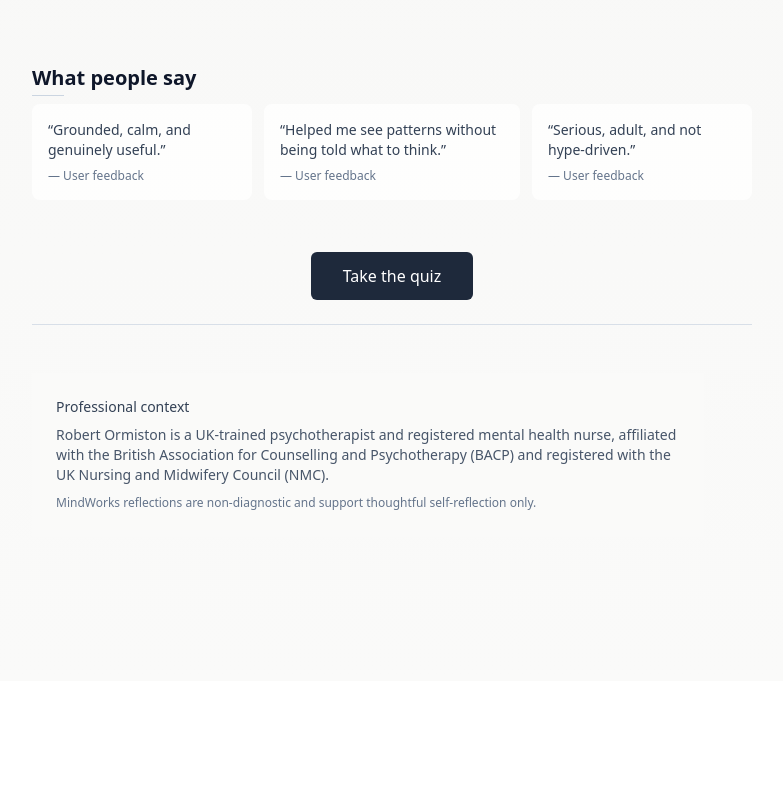
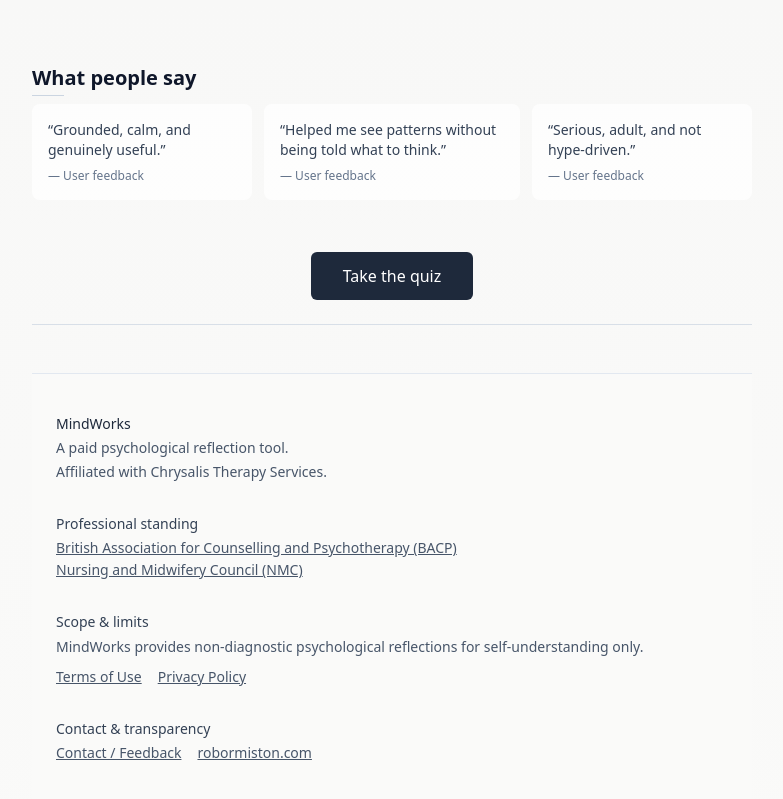
Before and after one commit to stopinder/therapy-orientation-quiz, a Vue app: page /about in a window 1280 px wide. Shown: the part 1487-2286 px from the top of the page, without its empty margins (248-1031 px from the left). Before the commit the page ends 2168 px from the top, so only its background shows below. Built offline with nearby package versions, Linux system fonts and the light colour scheme; no server answers.

Commit message:
About and terms

```diff
--- a/src/views/About.vue
+++ b/src/views/About.vue
@@ -180,25 +180,101 @@
       <div class="mt-8 pt-6 border-t border-slate-300/70"></div>
 
       <!-- FOOTER -->
-      <footer class="mt-10 bg-stone-50 px-6 py-6 text-sm text-slate-600 max-w-2xl">
-        <div class="space-y-2">
+      <footer class="mt-16 border-t border-slate-200 bg-stone-50 px-6 py-10 text-sm text-slate-600">
+        <div class="max-w-3xl mx-auto space-y-8">
 
-          <p class="font-medium text-slate-700">
-            Professional context
-          </p>
+          <!-- Service identity -->
+          <div class="space-y-1">
+            <p class="font-medium text-slate-800">
+              MindWorks
+            </p>
+            <p>
+              A paid psychological reflection tool.
+            </p>
+            <p>
+              Affiliated with Chrysalis Therapy Services.
+            </p>
+          </div>
 
-          <p>
-            Robert Ormiston is a UK-trained psychotherapist and registered mental health nurse,
-            affiliated with the British Association for Counselling and Psychotherapy (BACP)
-            and registered with the UK Nursing and Midwifery Council (NMC).
-          </p>
+          <!-- Professional standing -->
+          <div class="space-y-1">
+            <p class="font-medium text-slate-700">
+              Professional standing
+            </p>
+            <ul class="space-y-0.5">
+              <li>
+                <a
+                    href="https://www.bacp.co.uk/"
+                    target="_blank"
+                    rel="noopener noreferrer"
+                    class="hover:text-slate-800 underline"
+                >
+                  British Association for Counselling and Psychotherapy (BACP)
+                </a>
+              </li>
+              <li>
+                <a
+                    href="https://www.nmc.org.uk/"
+                    target="_blank"
+                    rel="noopener noreferrer"
+                    class="hover:text-slate-800 underline"
+                >
+                  Nursing and Midwifery Council (NMC)
+                </a>
+              </li>
+            </ul>
+          </div>
 
-          <p class="text-xs text-slate-500 leading-relaxed">
-            MindWorks reflections are non-diagnostic and support thoughtful self-reflection only.
-          </p>
+          <!-- Scope and limits -->
+          <div class="space-y-1">
+            <p class="font-medium text-slate-700">
+              Scope &amp; limits
+            </p>
+            <p class="leading-relaxed">
+              MindWorks provides non-diagnostic psychological reflections for self-understanding only.
+            </p>
+            <nav class="flex flex-wrap gap-x-4 gap-y-1 pt-1">
+              <router-link
+                  to="/terms"
+                  class="underline hover:text-slate-800"
+              >
+                Terms of Use
+              </router-link>
+              <router-link
+                  to="/privacy"
+                  class="underline hover:text-slate-800"
+              >
+                Privacy Policy
+              </router-link>
+            </nav>
+          </div>
+
+          <!-- Contact and transparency -->
+          <div class="space-y-1">
+            <p class="font-medium text-slate-700">
+              Contact &amp; transparency
+            </p>
+            <nav class="flex flex-wrap gap-x-4 gap-y-1">
+              <router-link
+                  to="/contact"
+                  class="underline hover:text-slate-800"
+              >
+                Contact / Feedback
+              </router-link>
+              <a
+                  href="https://robormiston.com"
+                  target="_blank"
+                  rel="noopener noreferrer"
+                  class="underline hover:text-slate-800"
+              >
+                robormiston.com
+              </a>
+            </nav>
+          </div>
 
         </div>
       </footer>
+
 
     </div>
   </main>
--- /dev/null
+++ b/src/views/ContactView.vue
@@ -0,0 +1,37 @@
+<template>
+  <main class="min-h-screen bg-stone-50 px-6 py-20">
+    <div class="max-w-3xl mx-auto space-y-8">
+
+      <h1 class="text-3xl font-semibold text-stone-800">
+        Terms of Use
+      </h1>
+
+      <p class="text-stone-700 leading-relaxed">
+        This product provides a paid psychological reflection based on self-reported responses.
+        It is not a diagnostic tool, medical advice, or a substitute for professional assessment.
+      </p>
+
+      <p class="text-stone-700 leading-relaxed">
+        By using this product, you acknowledge that the interpretation and use of the content
+        is your responsibility.
+      </p>
+
+      <p class="text-stone-700 leading-relaxed">
+        This product is not intended for crisis situations or emergency decision-making.
+      </p>
+      <p class="text-stone-700 leading-relaxed">
+        Feedback, questions, or comments can be sent to:
+      </p>
+
+      <p class="mt-4">
+        <a
+            href="mailto:your@email.com"
+            class="text-slate-700 underline hover:text-slate-900"
+        >
+          your@email.com
+        </a>
+      </p>
+
+    </div>
+  </main>
+</template>
--- /dev/null
+++ b/src/views/PrivacyView.vue
@@ -0,0 +1,99 @@
+<template>
+  <main class="min-h-screen bg-stone-50 px-6 py-20">
+    <div class="max-w-3xl mx-auto space-y-8">
+
+      <router-link
+          to="/about"
+          class="text-sm text-slate-600 underline hover:text-slate-800"
+      >
+        ← Back to About
+      </router-link>
+
+      <h1 class="text-3xl font-semibold text-stone-800">
+        Privacy Policy
+      </h1>
+
+      <p class="leading-relaxed text-stone-700">
+        MindWorks is committed to respecting your privacy and handling personal information
+        in a transparent and proportionate way. This policy explains what data is collected,
+        how it is used, and the limits of data storage within this service.
+      </p>
+
+      <h2 class="text-xl font-semibold text-stone-800 pt-4">
+        What information is collected
+      </h2>
+
+      <p class="leading-relaxed text-stone-700">
+        When you use MindWorks, the following information may be processed:
+      </p>
+
+      <ul class="list-disc pl-6 text-stone-700 space-y-1">
+        <li>Responses you enter into the reflection quiz</li>
+        <li>Basic technical information required to operate the service</li>
+        <li>Payment-related information processed by third-party providers</li>
+      </ul>
+
+      <p class="leading-relaxed text-stone-700">
+        MindWorks does not require you to create an account and does not collect
+        identifying clinical information beyond what you voluntarily provide in the quiz.
+      </p>
+
+      <h2 class="text-xl font-semibold text-stone-800 pt-4">
+        How your information is used
+      </h2>
+
+      <p class="leading-relaxed text-stone-700">
+        Information provided is used solely to generate your requested psychological reflection
+        and to operate the service. Quiz responses are not used for marketing, profiling,
+        or automated decision-making.
+      </p>
+
+      <h2 class="text-xl font-semibold text-stone-800 pt-4">
+        Third-party services
+      </h2>
+
+      <p class="leading-relaxed text-stone-700">
+        MindWorks relies on a small number of third-party services to function:
+      </p>
+
+      <ul class="list-disc pl-6 text-stone-700 space-y-1">
+        <li>OpenAI – to generate reflective language output</li>
+        <li>LemonSqueezy – to process payments securely</li>
+        <li>Vercel – to host and deliver the application</li>
+      </ul>
+
+      <p class="leading-relaxed text-stone-700">
+        These providers process data in accordance with their own privacy policies
+        and applicable data protection laws.
+      </p>
+
+      <h2 class="text-xl font-semibold text-stone-800 pt-4">
+        Data storage and retention
+      </h2>
+
+      <p class="leading-relaxed text-stone-700">
+        MindWorks does not store long-term personal profiles or maintain ongoing records
+        of individual quiz responses beyond what is necessary to deliver the service.
+      </p>
+
+      <h2 class="text-xl font-semibold text-stone-800 pt-4">
+        Your rights
+      </h2>
+
+      <p class="leading-relaxed text-stone-700">
+        You have the right to request information about how your data is handled,
+        and to raise concerns about data protection or privacy.
+      </p>
+
+      <h2 class="text-xl font-semibold text-stone-800 pt-4">
+        Contact
+      </h2>
+
+      <p class="leading-relaxed text-stone-700">
+        If you have questions about this Privacy Policy or how MindWorks handles information,
+        you can get in touch via the Contact page.
+      </p>
+
+    </div>
+  </main>
+</template>
--- /dev/null
+++ b/src/views/TermsView.vue
@@ -0,0 +1,37 @@
+<template>
+  <main class="min-h-screen bg-stone-50 px-6 py-20">
+    <div class="max-w-3xl mx-auto space-y-8">
+
+      <router-link
+          to="/about"
+          class="text-sm text-slate-600 underline hover:text-slate-800"
+      >
+        ← Back to About
+      </router-link>
+
+      <h1 class="text-3xl font-semibold text-stone-800">
+        Terms of Use
+      </h1>
+
+      <p class="leading-relaxed text-stone-700">
+        MindWorks is a paid psychological reflection tool designed to support thoughtful self-reflection.
+        It is not a diagnostic instrument, medical advice, or a substitute for professional assessment or treatment.
+      </p>
+
+      <p class="leading-relaxed text-stone-700">
+        The reflections generated by MindWorks are based on self-reported information and structured language synthesis.
+        Interpretation and use of this content is the responsibility of the user.
+      </p>
+
+      <p class="leading-relaxed text-stone-700">
+        MindWorks is not intended for use in crisis situations, emergency decision-making,
+        or where immediate professional support is required.
+      </p>
+
+      <p class="leading-relaxed text-stone-700">
+        By using this service, you acknowledge and accept these limitations.
+      </p>
+
+    </div>
+  </main>
+</template>
```
Also changed, not shown: src/router/index.js (+11 -2 lines).
